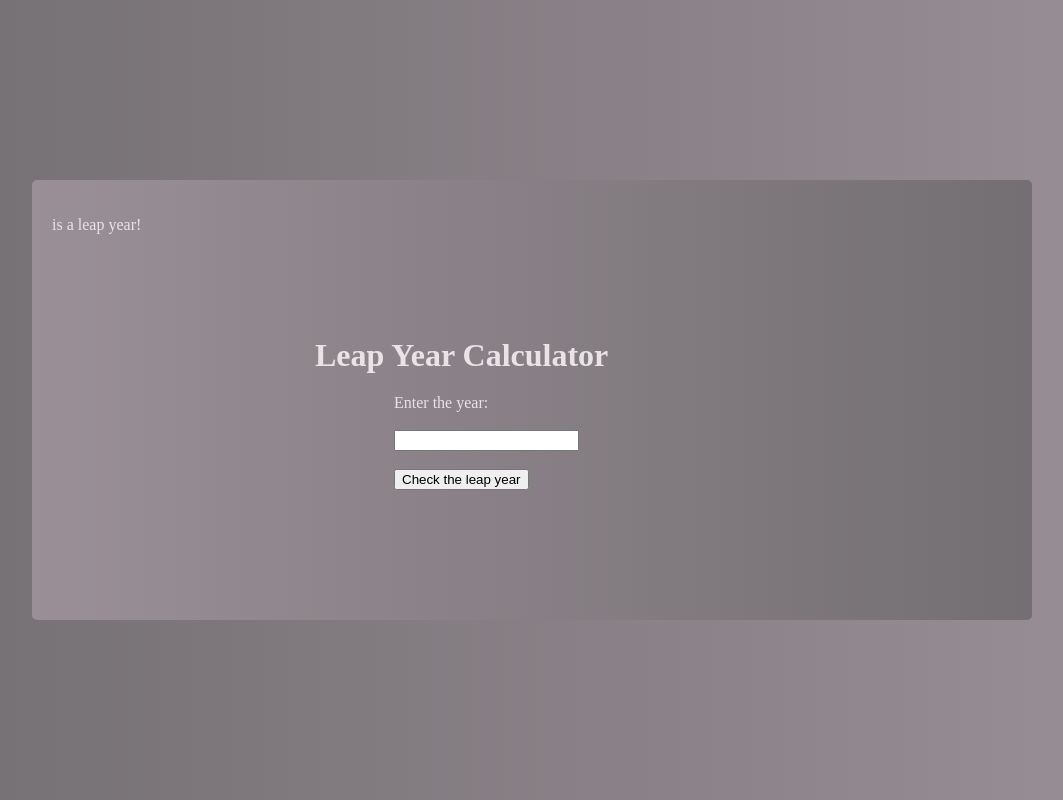
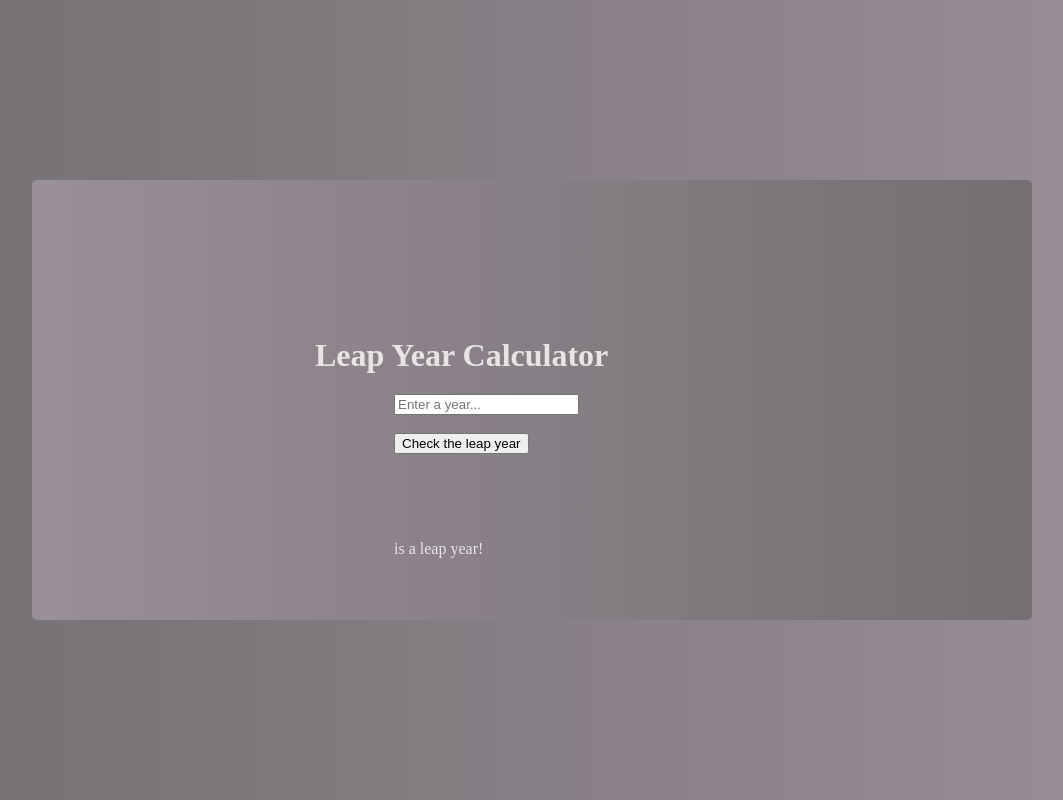
Before and after one commit to Bre98/leap-year-calc, a plain HTML site: page index.html in a window 1280 px wide. Both pictures are taken after a click on the button "Check the leap year". Shown: the whole page, without its empty margins (108-1171 px from the left). Drawn offline with Linux system fonts and the light colour scheme.

Commit message:
1. Made "enter year" placeholder text and clear text field upon pressing check button. 2. Made slight positioning changes

```diff
--- a/index.html
+++ b/index.html
@@ -30,8 +30,8 @@ Enter the year: <br><br>
                 <h1>Leap Year Calculator</h1>
             </div>
             <div class ='center2'>
-                Enter the year: <br><br>
-                <input type='text' id='yr'>
+
+                <input type='text' id='yr' placeholder="Enter a year...">
                 <br><br>
                 <input type= 'button' id ='button' value='Check the leap year' onclick='chkyr()'>
             </div>
--- a/script.js
+++ b/script.js
@@ -1,8 +1,11 @@
 
     document.getElementById('demo').style.display='none';
-    const cardContent = document.querySelector('.flip');
 
+    function ClearFields() {
 
+        document.getElementById("yr").value = "";
+
+   }
 
 
 
@@ -23,6 +26,8 @@
         result.style.display = "block";
         document.getElementById('demo').innerHTML = chk + ' is not a leap year.';
 
+
     }
+   ClearFields();
 
 }
--- a/styles.css
+++ b/styles.css
@@ -54,6 +54,20 @@ body{
 
 }
 
+p{
+
+  position: absolute;
+    left: 50%;
+    top: 50%;
+    position: absolute;
+    left: 50%;
+    top: 50%;
+    transform: translate(-20%, 40%);
+  padding: 20px;
+  width: 75%;
+  height: 50%;
+
+}
 /*
 
 position: absolute;
```
